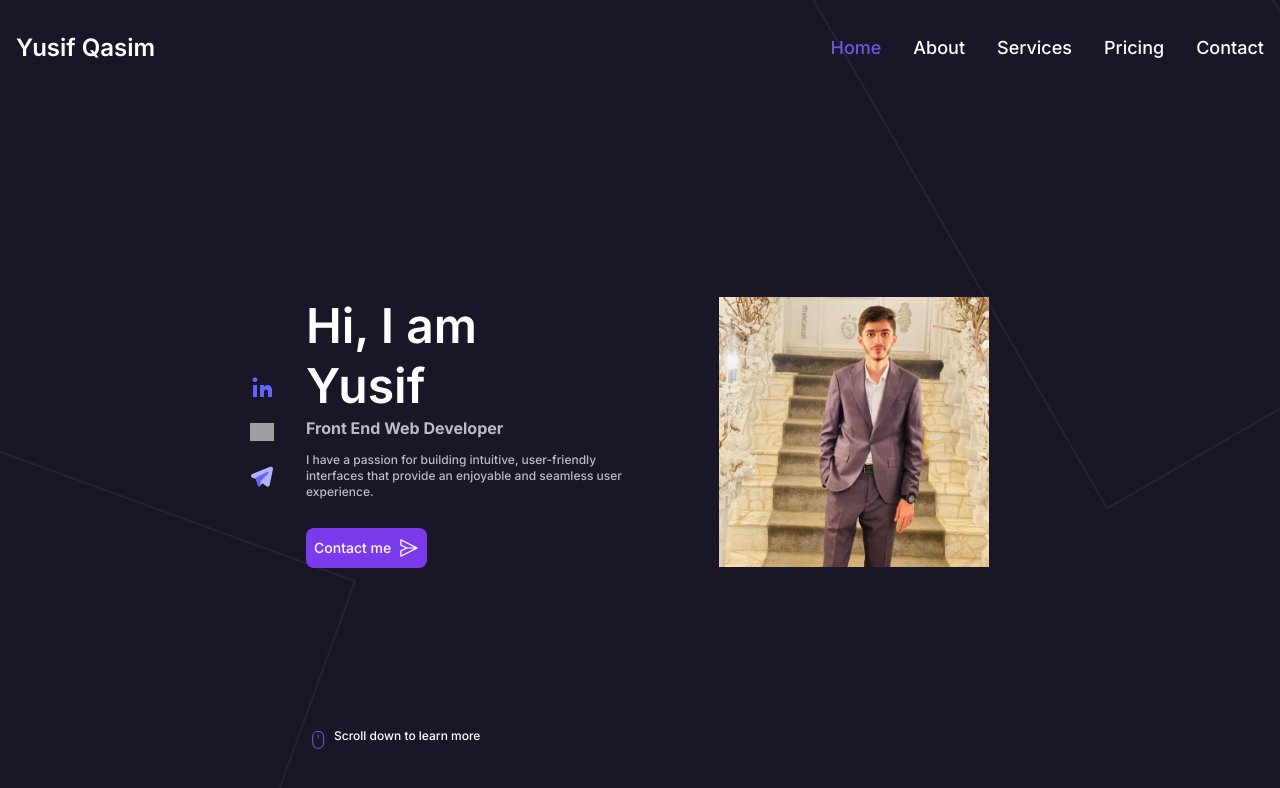
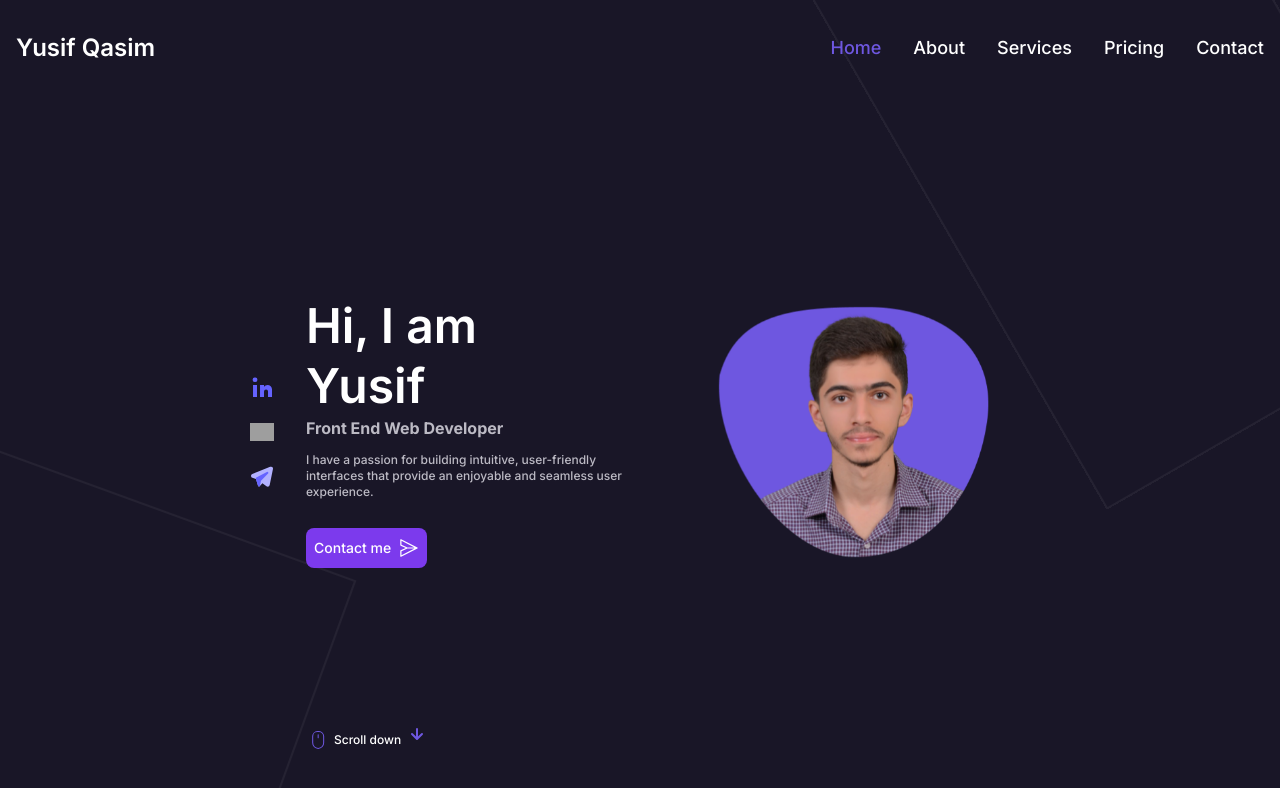
Before and after one commit to YousifQesim/portfolio, a Next.js app: page / in a window 1280 px wide. Shown: the top 788 px of the page. Built offline with nearby package versions, Linux system fonts and the light colour scheme; grey boxes are pictures that could not be loaded.

Commit message:
new home page image

```diff
--- a/src/components/Pages/Home.js
+++ b/src/components/Pages/Home.js
@@ -107,7 +107,7 @@ const Home = () => {
                 initial={{ opacity: 0, y: 50 }}
                 animate={{ opacity: 1, y: 0 }}
                 transition={{ delay: 1, duration: 0.5 }}
-                className="xl:flex gap-1 absolute bottom-32 hidden"
+                className="xl:flex xl:items-center gap-1 absolute bottom-32 hidden"
               >
                 <AnimatedImage
                   src="/mouse.svg"
@@ -117,8 +117,18 @@ const Home = () => {
                 />
 
                 <p className="text-white text-xs font-medium">
-                  Scroll down to learn more
+                  Scroll down
                 </p>
+                <span className="animate-bounce">
+
+                <AnimatedImage
+
+              src="/down.svg"
+              alt="Mouse logo"
+              width={24}
+              height={24}
+              />
+              </span>
               </motion.div>
             </Link>
           </div>
@@ -132,7 +142,7 @@ const Home = () => {
             className="relative w-full md:w-4/5 mx-auto"
           >
             <AnimatedImage
-              src="/my.jpg"
+              src="/my.png"
               alt="Personal Image"
               width={270}
               height={270}
```
Also changed, not shown: public/my.png (added), public/my2.png (added).
